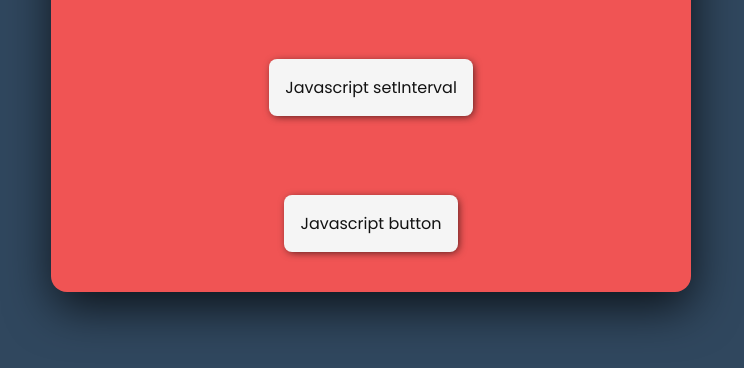
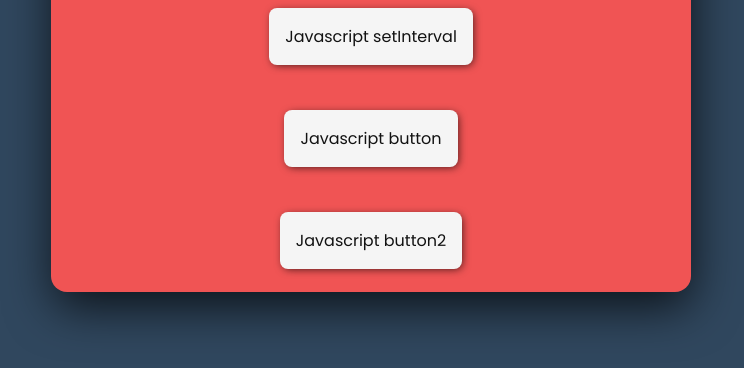
Before and after one commit to Vineela-Mukkamala/two, a plain HTML site: page index.html in a window 1280 px wide. Shown: the part 420-788 px from the top of the page, without its empty margins (269-1013 px from the left). Drawn offline with Linux system fonts and the light colour scheme.

Commit message:
second commit

```diff
--- a/index.html
+++ b/index.html
@@ -18,6 +18,7 @@
         <h1>HelloWorld</h1>
         <a href="./interval/index.html">Javascript setInterval</a>
         <a href="./button/index.html">Javascript button</a>
+        <a href="./name/index.html">Javascript button2</a>
     </div>
 
 </body>
```
